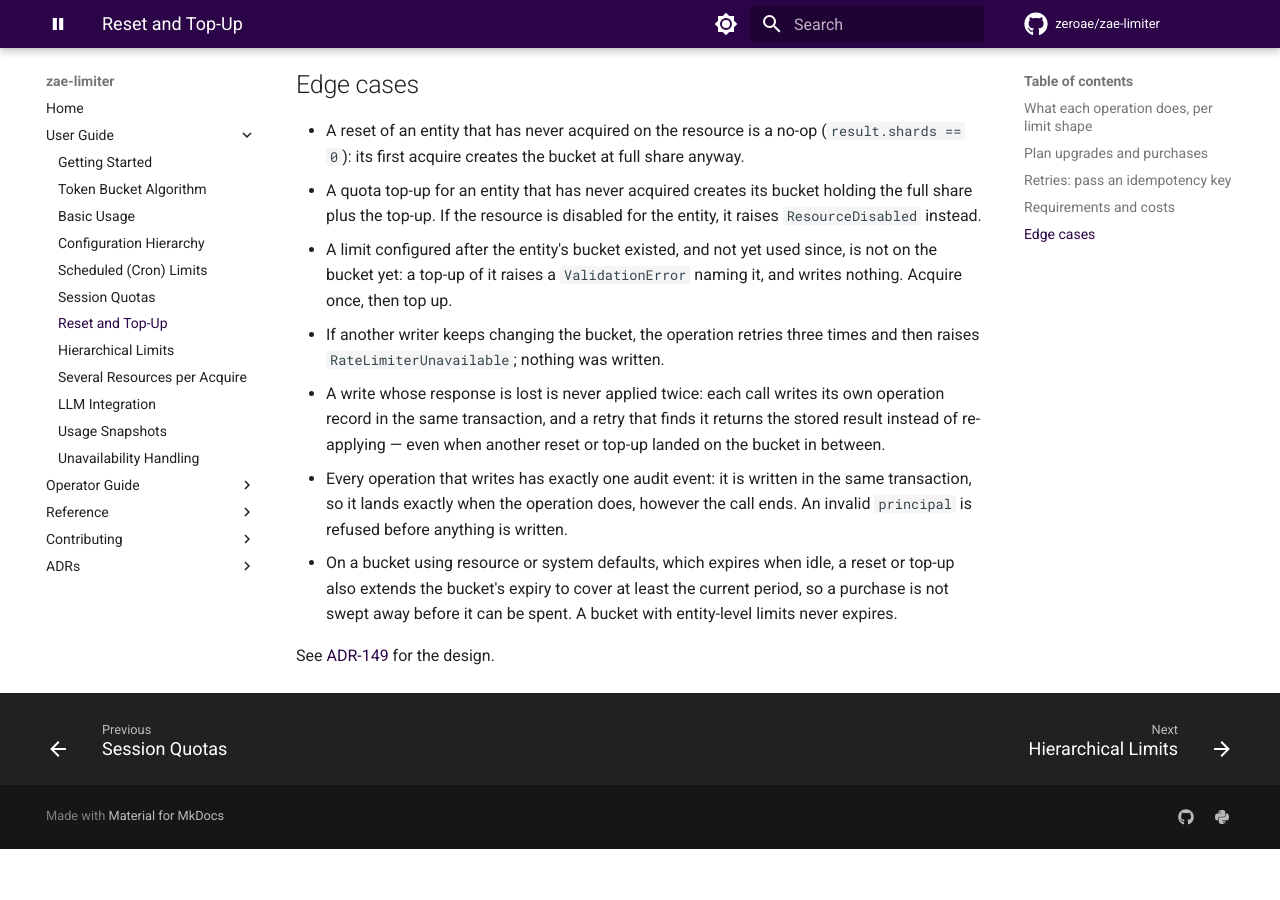
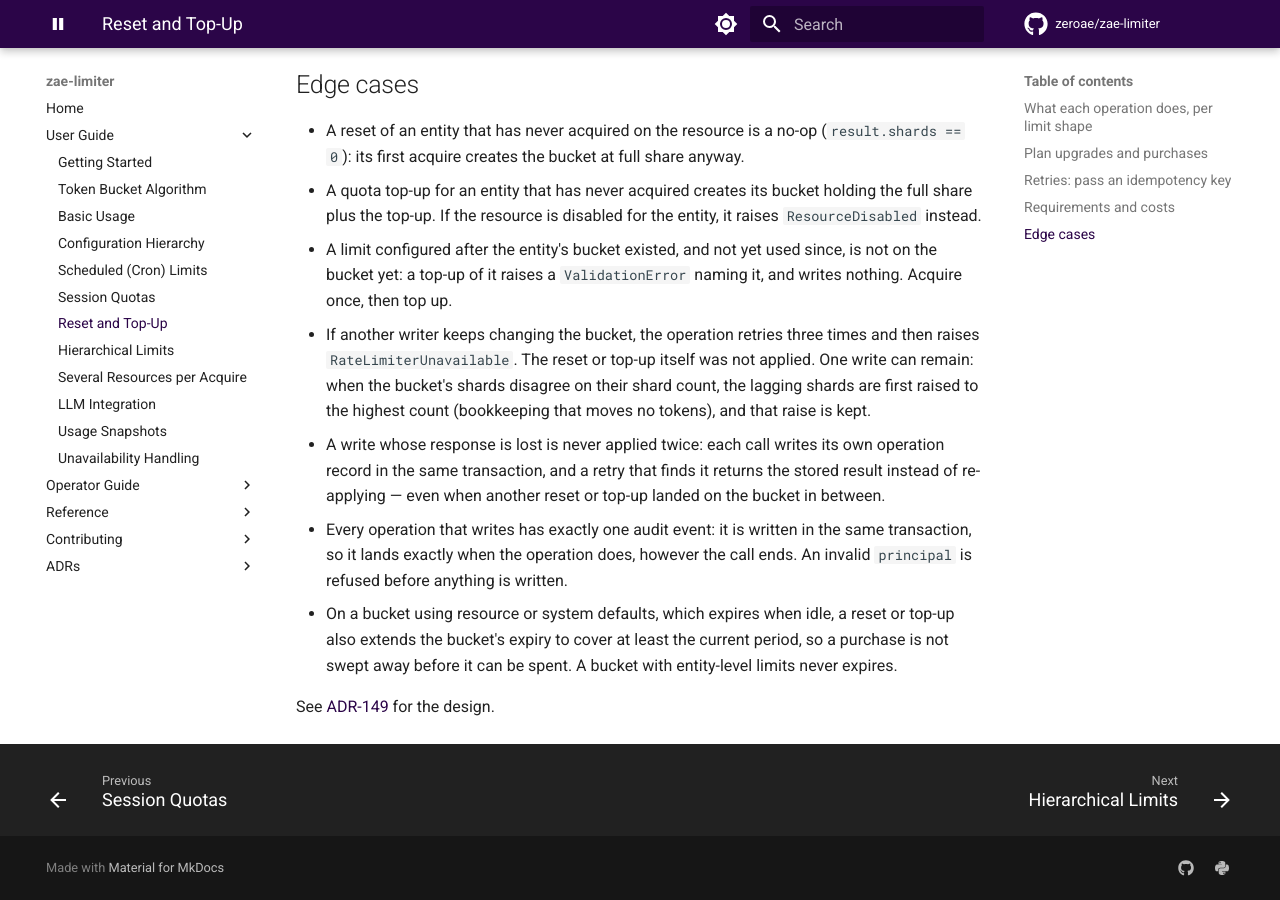
Before and after one commit to zeroae/zae-limiter, an MkDocs documentation site: the page built from docs/guide/reset-and-top-up.md, in a window 1280 px wide and 900 px high, scrolled down 3311 px. Built offline with MkDocs 1.6.1 and Material for MkDocs 9.7.7, drawn with Linux system fonts in a browser that asks for light colours; comment, search, counter and statistics services are not loaded; the version menu is left out; before the commit the page ends 4160 px from its top, so only the background shows below that.

Commit message:
📝 docs(guide): say what a reset or top-up that gives up leaves behind
The guide said a reset or top-up that runs out of retries wrote nothing.
Not quite: when the bucket's shards disagree on their shard count, each
attempt first raises the lagging shards to the highest count
(_freeze_and_raise_shard_counts, ADR-145 R5) and starts over, and that
raise stays. It moves no tokens, but an operator reading "nothing was
written" would be wrong about the item (Stack C review, F4).

Refs #470

Co-Authored-By: Claude Opus 5.5 <noreply@anthropic.com>
Claude-Session: https://claude.ai/code/session_017XzYMYKXNcZNQYS3xQhFdc

```diff
--- a/docs/guide/reset-and-top-up.md
+++ b/docs/guide/reset-and-top-up.md
@@ -133,7 +133,9 @@ entity, and once the entity exists.
   the bucket yet: a top-up of it raises a `ValidationError` naming it, and writes nothing.
   Acquire once, then top up.
 - If another writer keeps changing the bucket, the operation retries three times and then
-  raises `RateLimiterUnavailable`; nothing was written.
+  raises `RateLimiterUnavailable`. The reset or top-up itself was not applied. One write can
+  remain: when the bucket's shards disagree on their shard count, the lagging shards are first
+  raised to the highest count (bookkeeping that moves no tokens), and that raise is kept.
 - A write whose response is lost is never applied twice: each call writes its own operation
   record in the same transaction, and a retry that finds it returns the stored result instead
   of re-applying — even when another reset or top-up landed on the bucket in between.
```
